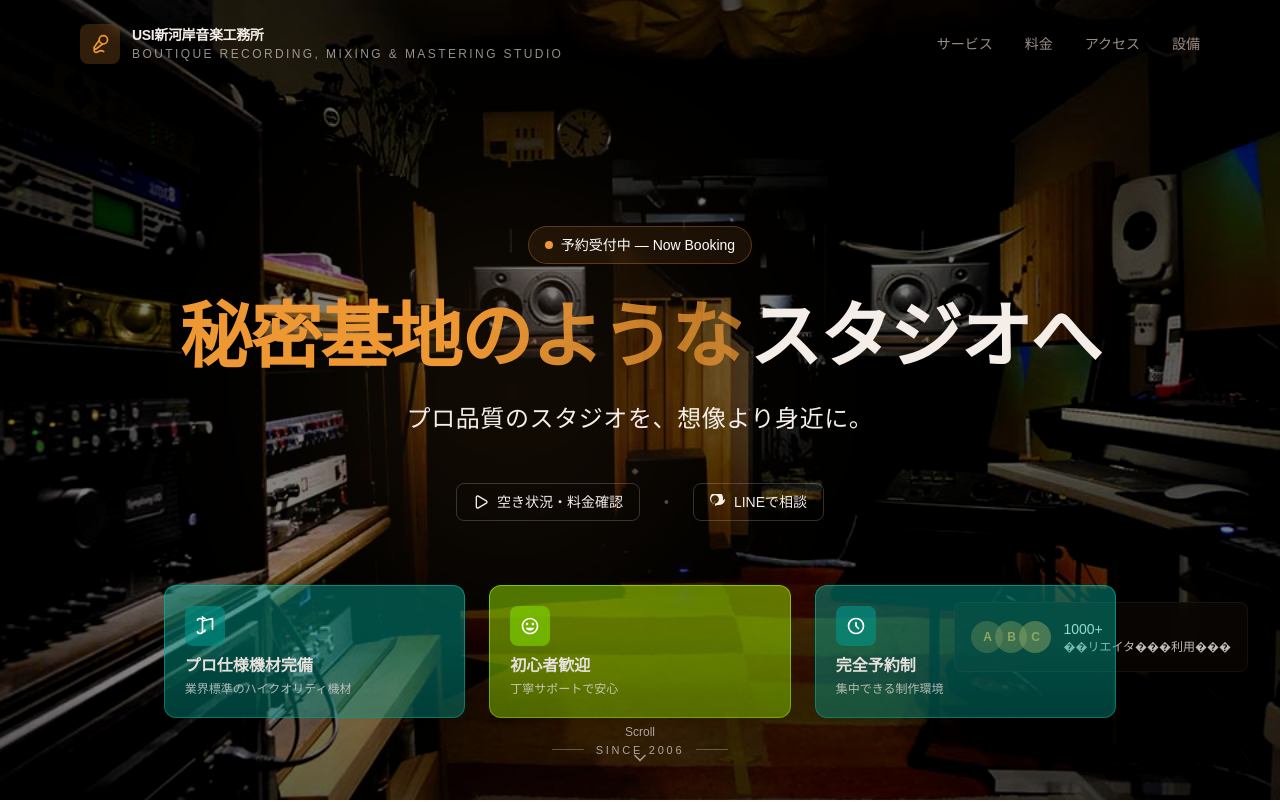
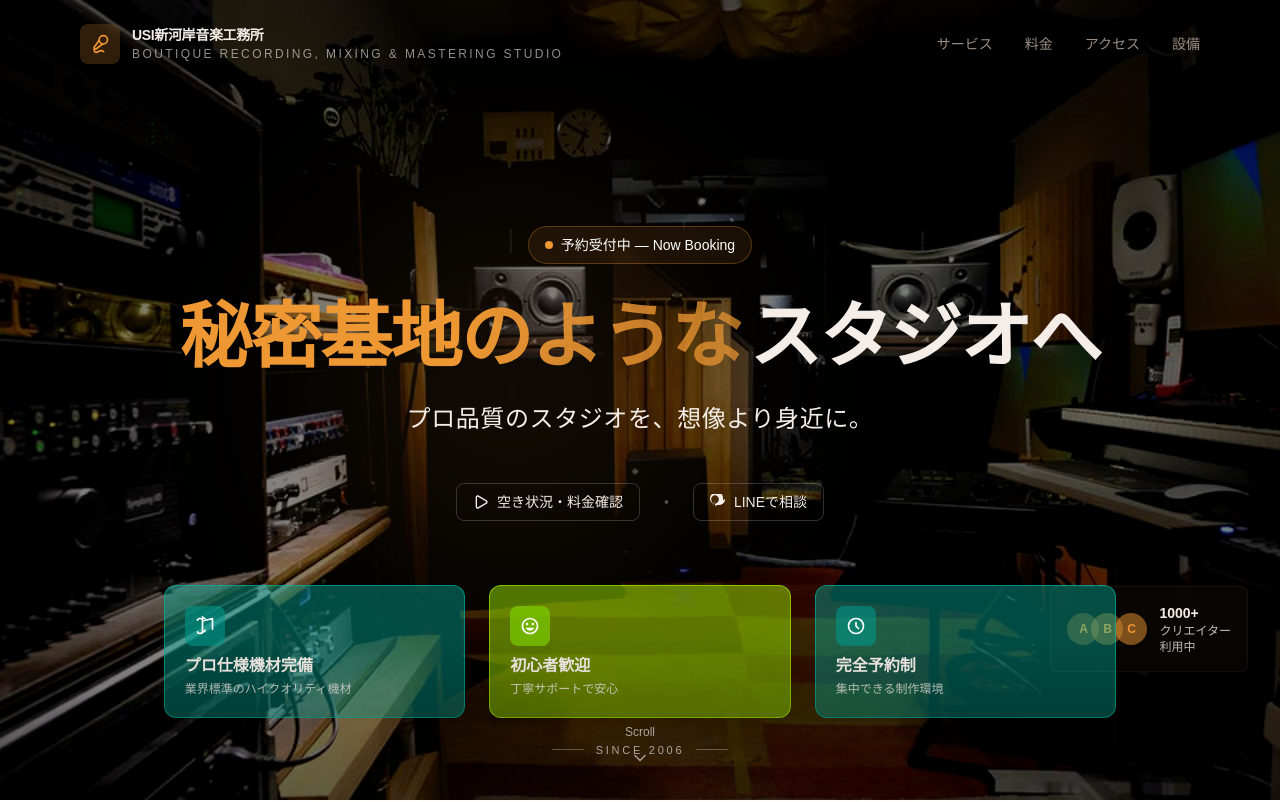
Before and after one commit to tetsufujiki/united-studio-lp, a Next.js app: page / in a window 1280 px wide. Shown: the top 802 px of the page. Built offline with nearby package versions, Linux system fonts and the light colour scheme.

Commit message:
feat: update hero section text styling and content for clarity
Co-authored-by: United Studio Inc <289687829+tetsufujiki@users.noreply.github.com>

```diff
--- a/components/hero-section.tsx
+++ b/components/hero-section.tsx
@@ -293,8 +293,11 @@ export function HeroSection() {
             </div>
           </div>
           <div>
-            <p className="text-sm font-medium text-foreground">1000+</p>
-            <p className="text-xs text-foreground/80">��リエイタ���利用���</p>
+            <p className="text-sm font-bold text-foreground">1000+</p>
+            <p className="text-xs text-foreground/80 font-normal">
+              <span className="block whitespace-nowrap">クリエイター</span>
+              <span className="block whitespace-nowrap">利用中</span>
+            </p>
           </div>
         </div>
       </div>
```
